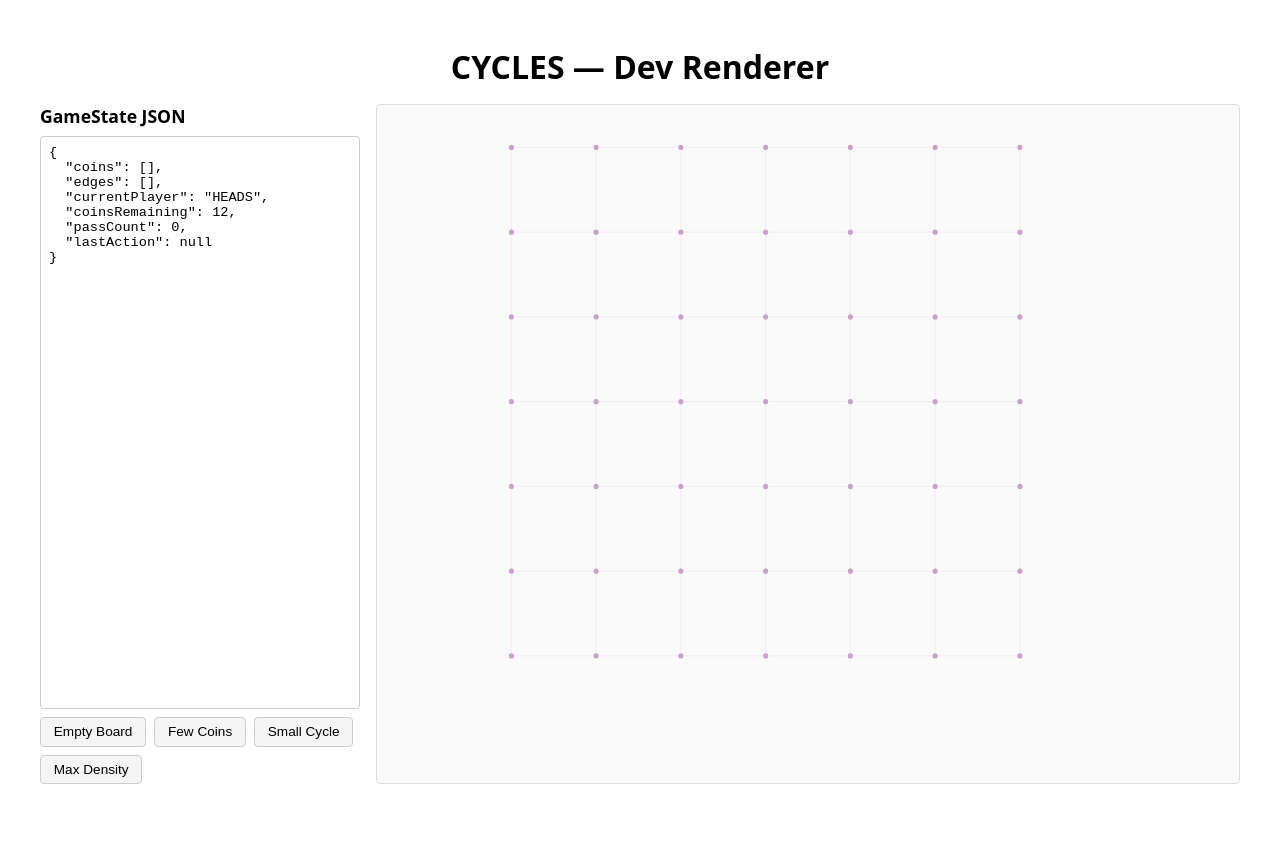
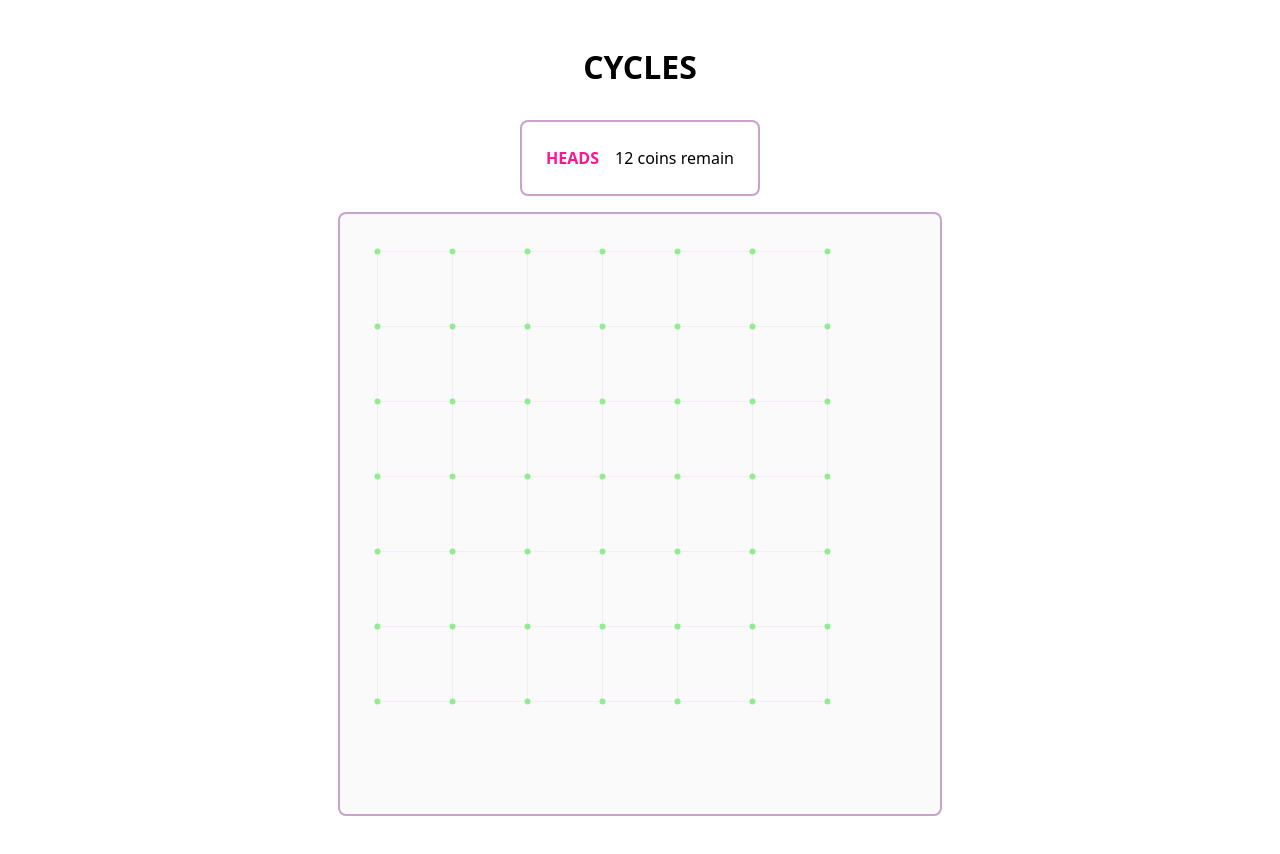
Before and after one commit to percy-raskova/cycles, a React (Vite) app: page / in a window 1280 px wide. Before the commit the page ends 808 px from the top, so only its background shows below. Built offline with nearby package versions, Linux system fonts and the light colour scheme.

Commit message:
Phase 7: US5 — Full Game (TurnIndicator, GameOverPanel, auto-pass, New Game)

```diff
--- a/src/ui/App.tsx
+++ b/src/ui/App.tsx
@@ -1,10 +1,10 @@
-import { DevPage } from "@ui/pages/DevPage";
+import { GamePage } from "@ui/pages/GamePage";
 
 function App() {
   return (
     <div className="app">
-      <h1>CYCLES — Dev Renderer</h1>
-      <DevPage />
+      <h1>CYCLES</h1>
+      <GamePage />
     </div>
   );
 }
--- /dev/null
+++ b/src/ui/components/GameOverPanel.tsx
@@ -0,0 +1,28 @@
+import type { FinalScore } from "@core";
+
+interface GameOverPanelProps {
+  readonly score: FinalScore;
+  readonly onNewGame: () => void;
+}
+
+export function GameOverPanel({ score, onNewGame }: GameOverPanelProps) {
+  return (
+    <div data-testid="game-over-panel" className="game-over-panel">
+      <h2>Game Over</h2>
+      <div className="game-over-score">
+        <span data-testid="game-over-heads" className="game-over-score-heads">
+          HEADS: {score.heads}
+        </span>
+        <span data-testid="game-over-tails" className="game-over-score-tails">
+          TAILS: {score.tails}
+        </span>
+      </div>
+      <div data-testid="game-over-winner" className="game-over-winner">
+        {score.winner === "draw" ? "It's a draw!" : `${score.winner} wins!`}
+      </div>
+      <button data-testid="game-over-new-game" type="button" onClick={onNewGame}>
+        New Game
+      </button>
+    </div>
+  );
+}
--- /dev/null
+++ b/src/ui/components/TurnIndicator.tsx
@@ -0,0 +1,27 @@
+import type { GameSession } from "@core";
+
+interface TurnIndicatorProps {
+  readonly session: GameSession;
+  readonly notice: string | null;
+}
+
+export function TurnIndicator({ session, notice }: TurnIndicatorProps) {
+  const playerClass =
+    session.state.currentPlayer === "HEADS" ? "turn-indicator-heads" : "turn-indicator-tails";
+
+  return (
+    <div data-testid="turn-indicator" className="turn-indicator">
+      <span data-testid="turn-indicator-player" className={`turn-indicator-player ${playerClass}`}>
+        {session.state.currentPlayer}
+      </span>
+      <span data-testid="turn-indicator-remaining">
+        {session.state.coinsRemaining} coins remain
+      </span>
+      {notice && (
+        <span data-testid="turn-indicator-notice" className="turn-indicator-notice">
+          {notice}
+        </span>
+      )}
+    </div>
+  );
+}
--- a/src/ui/pages/GamePage.tsx
+++ b/src/ui/pages/GamePage.tsx
@@ -1,7 +1,18 @@
-import { canJoin, createSession, legalJoins, legalPlacements, positionKey, step } from "@core";
+import {
+  canJoin,
+  computeFinalScore,
+  createSession,
+  hasLegalMoves,
+  legalJoins,
+  legalPlacements,
+  positionKey,
+  step,
+} from "@core";
 import type { CoinFace, GameSession, Move, Position } from "@core";
 import { BoardView } from "@ui/components/BoardView";
 import { FaceSelector } from "@ui/components/FaceSelector";
+import { GameOverPanel } from "@ui/components/GameOverPanel";
+import { TurnIndicator } from "@ui/components/TurnIndicator";
 import { useCallback, useEffect, useState } from "react";
 
 type MovePhase =
@@ -20,6 +31,38 @@ function findFlippedCoins(previous: GameSession, current: GameSession): Readonly
   return flipped;
 }
 
+function buildHighlightedCoins(
+  state: GameSession["state"],
+  movePhase: MovePhase,
+): ReadonlySet<string> {
+  const highlighted = new Set<string>();
+  if (movePhase.kind !== "SELECTING_SECOND_COIN") return highlighted;
+  const first = movePhase.first;
+  for (const [a, b] of legalJoins(state)) {
+    if (a.row === first.row && a.col === first.col) {
+      highlighted.add(positionKey(b));
+    } else if (b.row === first.row && b.col === first.col) {
+      highlighted.add(positionKey(a));
+    }
+  }
+  return highlighted;
+}
+
+function buildPreviewEdge(
+  state: GameSession["state"],
+  movePhase: MovePhase,
+  hoveredPosition: Position | null,
+): { readonly from: Position; readonly to: Position } | null {
+  if (
+    movePhase.kind === "SELECTING_SECOND_COIN" &&
+    hoveredPosition &&
+    canJoin(state, movePhase.first, hoveredPosition)
+  ) {
+    return { from: movePhase.first, to: hoveredPosition };
+  }
+  return null;
+}
+
 export function GamePage() {
   const [session, setSession] = useState<GameSession>(() => createSession());
   const [movePhase, setMovePhase] = useState<MovePhase>({ kind: "IDLE" });
@@ -27,6 +70,7 @@ export function GamePage() {
   const [hoveredPosition, setHoveredPosition] = useState<Position | null>(null);
   const [flippingCoins, setFlippingCoins] = useState<ReadonlySet<string>>(new Set());
   const [isAnimating, setIsAnimating] = useState(false);
+  const [notice, setNotice] = useState<string | null>(null);
 
   const applyMove = useCallback(
     (move: Move) => {
@@ -49,6 +93,21 @@ export function GamePage() {
     [session],
   );
 
+  // Auto-pass effect
+  useEffect(() => {
+    if (session.isTerminal) return;
+    if (!hasLegalMoves(session) && !isAnimating) {
+      const player = session.state.currentPlayer;
+      setNotice(`${player} has no legal moves — passing`);
+      const timer = setTimeout(() => {
+        applyMove({ type: "PASS" });
+        setNotice(null);
+      }, 1000);
+      return () => clearTimeout(timer);
+    }
+    setNotice(null);
+  }, [session, isAnimating, applyMove]);
+
   // Global Escape key handler
   useEffect(() => {
     function handleKeyDown(event: KeyboardEvent) {
@@ -68,13 +127,23 @@ export function GamePage() {
     }
   }, [illegalMoveCoin]);
 
+  const handleNewGame = useCallback(() => {
+    setSession(createSession());
+    setMovePhase({ kind: "IDLE" });
+    setIllegalMoveCoin(null);
+    setHoveredPosition(null);
+    setFlippingCoins(new Set());
+    setIsAnimating(false);
+    setNotice(null);
+  }, []);
+
   const handleIntersectionHover = useCallback((position: Position | null) => {
     setHoveredPosition(position);
   }, []);
 
   const handleIntersectionClick = useCallback(
     (position: Position) => {
-      if (isAnimating) return;
+      if (session.isTerminal || isAnimating) return;
       if (movePhase.kind === "SELECTING_SECOND_COIN") {
         setMovePhase({ kind: "IDLE" });
         return;
@@ -86,12 +155,12 @@ export function GamePage() {
 
       setMovePhase({ kind: "SELECTING_FACE", position });
     },
-    [isAnimating, movePhase.kind, session.state.coins],
+    [session.isTerminal, isAnimating, movePhase.kind, session.state.coins],
   );
 
   const handleCoinClick = useCallback(
     (position: Position) => {
-      if (isAnimating) return;
+      if (session.isTerminal || isAnimating) return;
       if (movePhase.kind === "SELECTING_SECOND_COIN") {
         if (movePhase.first.row === position.row && movePhase.first.col === position.col) {
           setMovePhase({ kind: "IDLE" });
@@ -116,12 +185,12 @@ export function GamePage() {
 
       setMovePhase({ kind: "SELECTING_SECOND_COIN", first: position });
     },
-    [isAnimating, movePhase, applyMove],
+    [session.isTerminal, isAnimating, movePhase, applyMove],
   );
 
   const handleFaceSelect = useCallback(
     (face: CoinFace) => {
-      if (isAnimating) return;
+      if (session.isTerminal || isAnimating) return;
       if (movePhase.kind !== "SELECTING_FACE") return;
       const move: Move = {
         type: "PLACE",
@@ -131,7 +200,7 @@ export function GamePage() {
       applyMove(move);
       setMovePhase({ kind: "IDLE" });
     },
-    [isAnimating, movePhase, applyMove],
+    [session.isTerminal, isAnimating, movePhase, applyMove],
   );
 
   const handleFaceCancel = useCallback(() => {
@@ -141,31 +210,13 @@ export function GamePage() {
   const selectedCoin: Position | null =
     movePhase.kind === "SELECTING_SECOND_COIN" ? movePhase.first : null;
 
-  const highlightedCoins = new Set<string>();
-  if (movePhase.kind === "SELECTING_SECOND_COIN") {
-    for (const [a, b] of legalJoins(session.state)) {
-      const first = movePhase.first;
-      if (a.row === first.row && a.col === first.col) {
-        highlightedCoins.add(positionKey(b));
-      } else if (b.row === first.row && b.col === first.col) {
-        highlightedCoins.add(positionKey(a));
-      }
-    }
-  }
-
-  let previewEdge: { readonly from: Position; readonly to: Position } | null = null;
-  if (
-    movePhase.kind === "SELECTING_SECOND_COIN" &&
-    hoveredPosition &&
-    canJoin(session.state, movePhase.first, hoveredPosition)
-  ) {
-    previewEdge = { from: movePhase.first, to: hoveredPosition };
-  }
-
+  const highlightedCoins = buildHighlightedCoins(session.state, movePhase);
+  const previewEdge = buildPreviewEdge(session.state, movePhase, hoveredPosition);
   const legalPlacementSet = new Set(legalPlacements(session.state).map((p) => positionKey(p)));
 
   return (
     <div className="game-page">
+      {!session.isTerminal && <TurnIndicator session={session} notice={notice} />}
       <div className="game-board-container">
         <BoardView
           state={session.state}
@@ -181,7 +232,7 @@ export function GamePage() {
           illegalMoveCoin={illegalMoveCoin}
           highlightedCoins={highlightedCoins}
         />
-        {movePhase.kind === "SELECTING_FACE" && (
+        {movePhase.kind === "SELECTING_FACE" && !session.isTerminal && (
           <FaceSelector
             position={movePhase.position}
             onSelect={handleFaceSelect}
@@ -189,6 +240,9 @@ export function GamePage() {
           />
         )}
       </div>
+      {session.isTerminal && (
+        <GameOverPanel score={computeFinalScore(session)} onNewGame={handleNewGame} />
+      )}
     </div>
   );
 }
```
Also changed, not shown: 2 other files (tests, documents, lock files or other folders).
